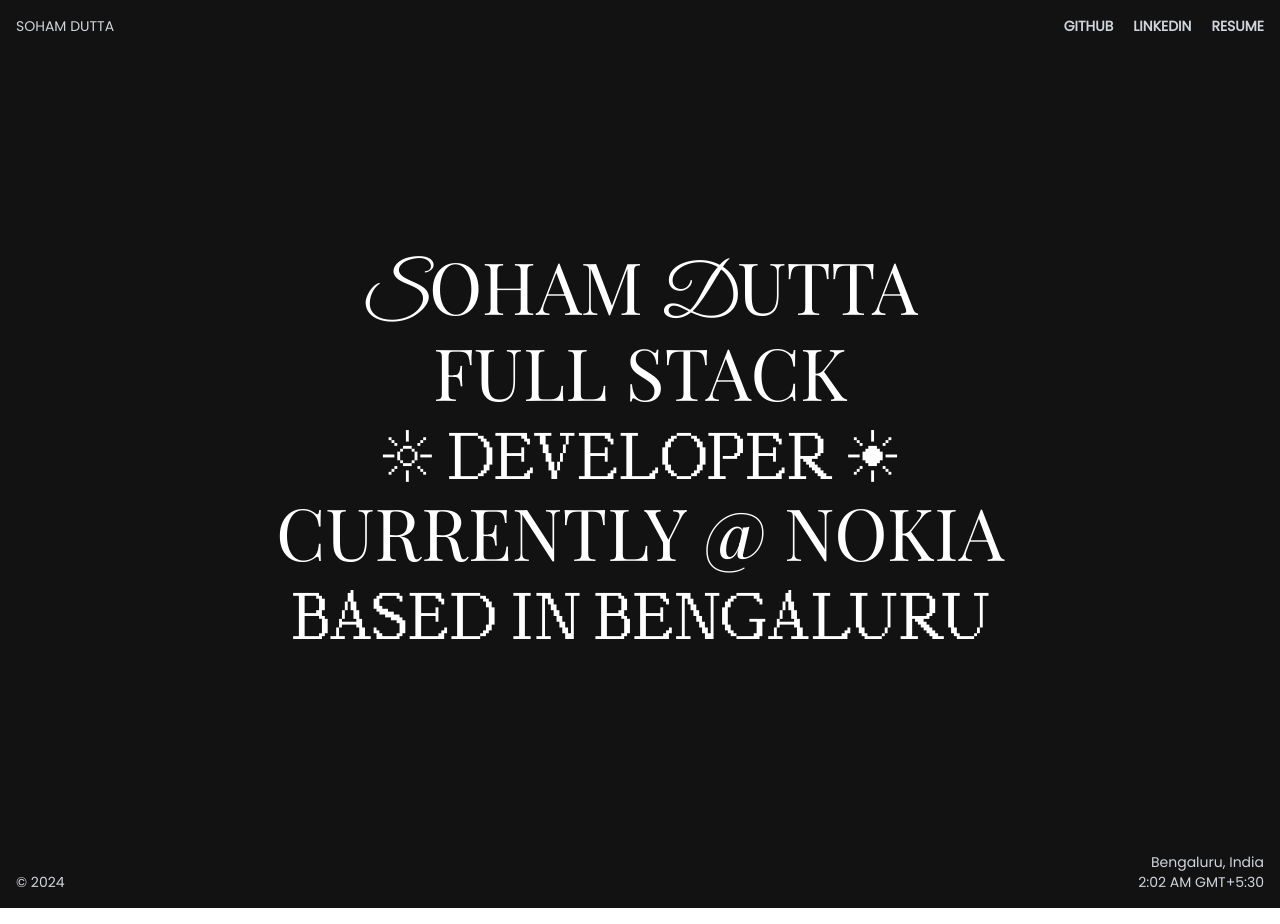
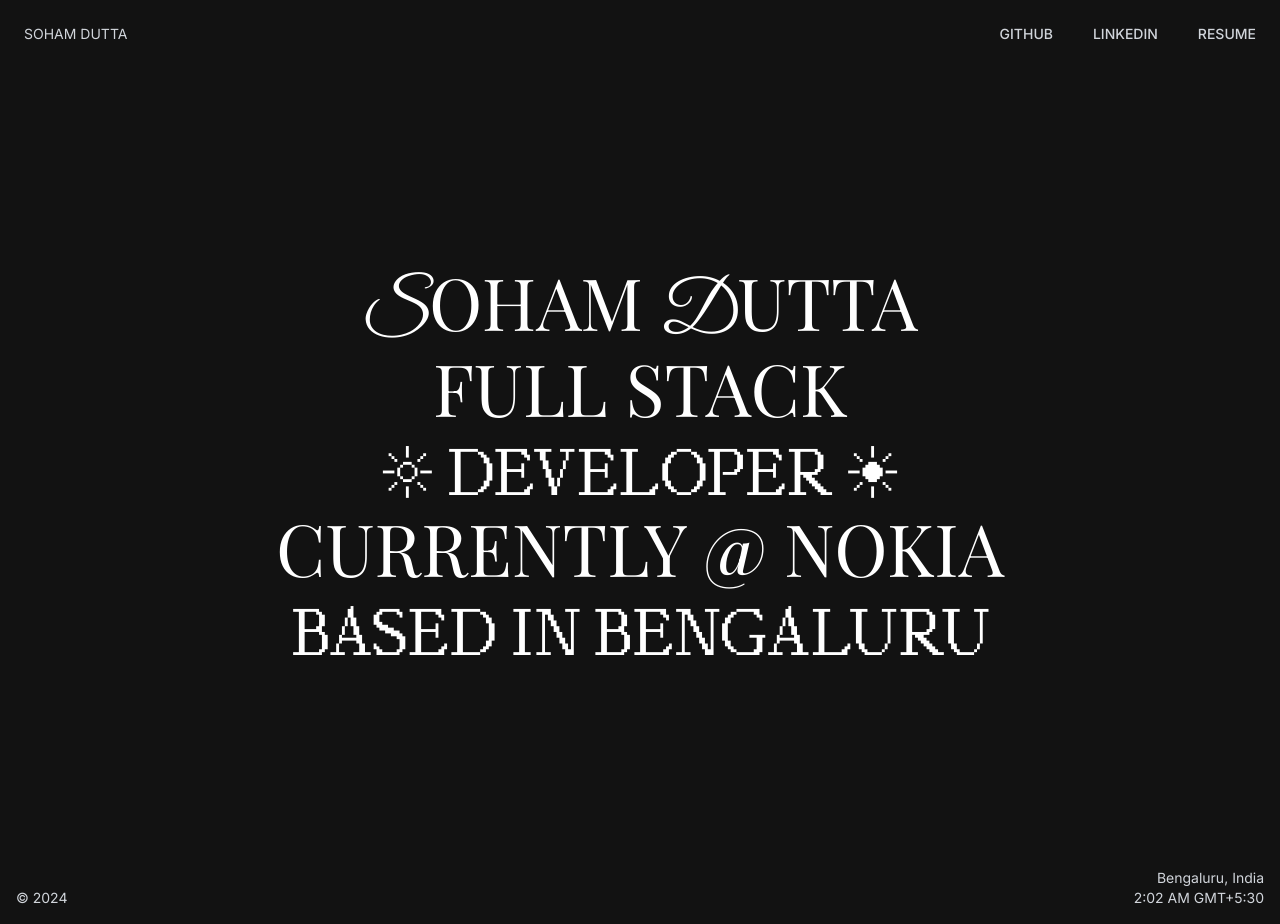
Before and after one commit to shm-dtt/portfolio-v2, a Next.js app: page / in a window 1280 px wide. Built offline with nearby package versions, Linux system fonts and the light colour scheme.

Commit message:
Font change to Inter

```diff
--- a/app/fonts/Fonts.tsx
+++ b/app/fonts/Fonts.tsx
@@ -1,4 +1,4 @@
-import { Great_Vibes, Playfair_Display, Poppins } from "next/font/google";
+import { Great_Vibes, Playfair_Display, Inter } from "next/font/google";
 import localFont from "next/font/local";
 
 export const ppMondwest = localFont({
@@ -10,4 +10,4 @@
   weight: "400",
 });
 export const playfairDisplay = Playfair_Display({ subsets: ["latin"], weight: "400" });
-export const poppins = Poppins({ subsets: ["latin"], weight: "400" });
+export const inter = Inter({ subsets: ["latin"], weight: ["400", "500"] });
--- a/app/layout.tsx
+++ b/app/layout.tsx
@@ -3,7 +3,7 @@
 
 export const metadata: Metadata = {
   title: "Soham Dutta - Full Stack Developer",
-  description: "Generated by create next app",
+  description: "Portfolio of Soham Dutta",
 };
 
 export default function RootLayout({
--- a/components/Footer/Footer.tsx
+++ b/components/Footer/Footer.tsx
@@ -1,6 +1,6 @@
 "use client";
 import {
-  poppins
+  inter
 } from "@/app/fonts/Fonts";
 import { useEffect, useState } from "react";
 import { Data } from "@/app/data/Data";
@@ -26,7 +26,7 @@
   return (
     <>
       <div
-        className={`px-4 pb-4 flex justify-between items-end bg-light-black text-gray-300 ${poppins.className} lg:text-sm text-xs`}
+        className={`px-4 pb-4 flex justify-between items-end bg-light-black text-gray-300 ${inter.className} lg:text-sm text-xs`}
       >
         <p className=" text-left flex flex-col ">
           <span>© {Data.year}</span>
--- a/components/Header/Header.tsx
+++ b/components/Header/Header.tsx
@@ -1,17 +1,17 @@
 "use client";
-import { poppins } from "@/app/fonts/Fonts";
+import { inter } from "@/app/fonts/Fonts";
 import Link from "next/link";
 
 const Header: React.FC = () => {
   return (
     <>
       <div
-        className={`p-4 flex justify-between items-end bg-light-black text-gray-300 ${poppins.className} lg:text-sm text-xs`}
+        className={`p-6 flex justify-between items-end bg-light-black text-gray-300 ${inter.className} lg:text-sm text-xs`}
       >
-        <p className=" uppercase ">
+        <p className=" uppercase">
           <span>Soham Dutta</span>
         </p>
-        <p className=" flex uppercase gap-5 font-semibold">
+        <p className=" flex uppercase lg:gap-10 gap-5 font-medium">
           <Link href="https://github.com/shm-dsgn" target="_blank">
             Github
           </Link>
--- a/components/Preloader/Preloader.tsx
+++ b/components/Preloader/Preloader.tsx
@@ -2,7 +2,7 @@
 import { useEffect, useState } from 'react';
 import { motion } from 'framer-motion';
 import { opacity, slideUp } from './animation';
-import { poppins } from '../../app/fonts/Fonts';
+import { inter } from '../../app/fonts/Fonts';
 
 const words = ["Hello","নমস্কার", "नमस्कार", "Bonjour", "Ciao", "Olà", "こんにちは", "Guten tag!" ]
 
@@ -47,7 +47,7 @@
 
     return (
         <motion.div variants={slideUp} initial="initial" exit="exit" className=" h-screen w-screen flex items-center justify-center fixed z-1000 bg-white">
-            <motion.p variants={opacity} initial="initial" animate="enter" className={`flex text-black text-4xl items-center absolute z-10 ${poppins.className}`}>
+            <motion.p variants={opacity} initial="initial" animate="enter" className={`flex text-black text-4xl items-center absolute z-10 ${inter.className}`}>
                 <span className=' block w-3 h-3 bg-black mr-3 rounded-full'></span>{words[index]}
             </motion.p>
         </motion.div>
```
